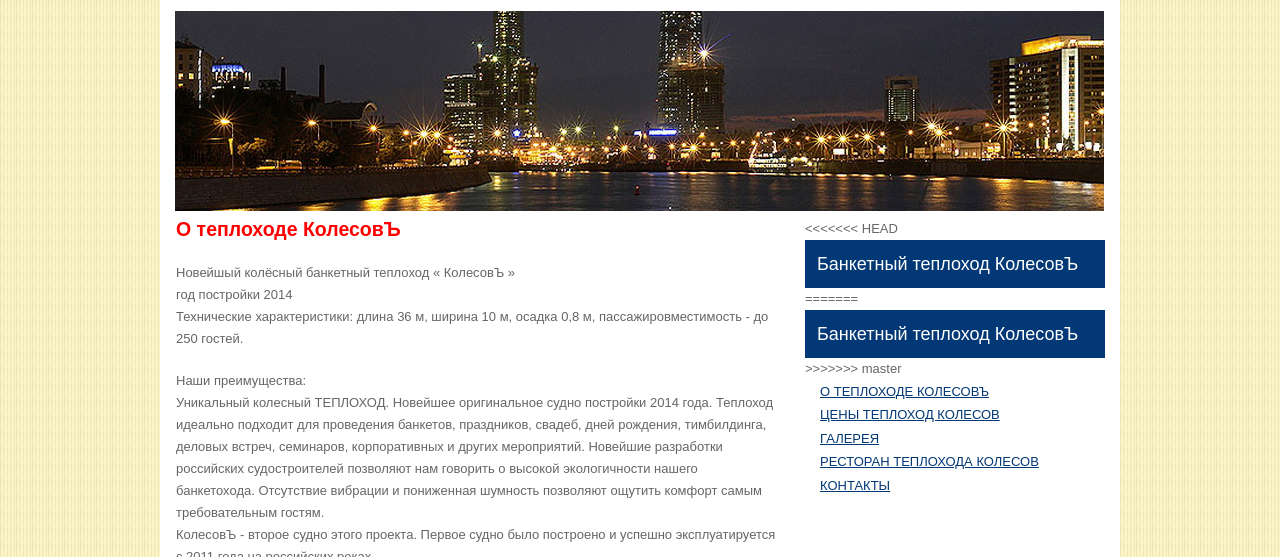
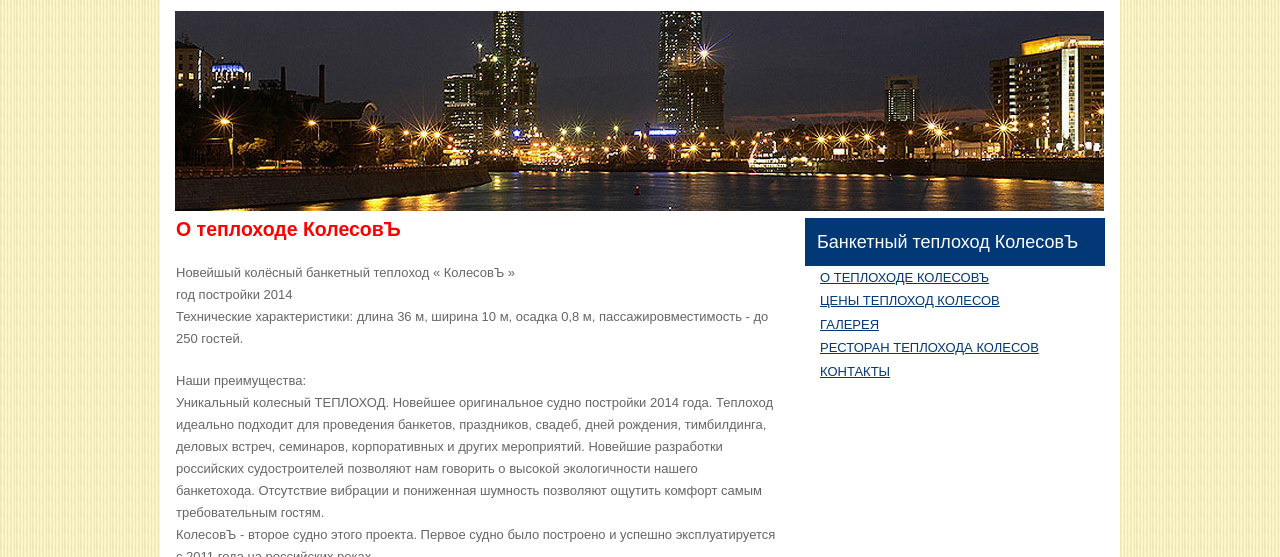
Before and after one commit to reder18/mine_sprite, a plain HTML site: page index.html in a window 1280 px wide. Shown: the part 243-800 px from the top of the page. Drawn offline with Linux system fonts and the light colour scheme.

Commit message:
fixed h2

```diff
--- a/index.html
+++ b/index.html
@@ -39,11 +39,7 @@
       года на российских реках.</p>
   </div>
   <div class="sidebar">
-<<<<<<< HEAD
     <h2>Банкетный теплоход КолесовЪ</h2>
-=======
-   <h2>Банкетный теплоход КолесовЪ</h2>
->>>>>>> master
     <ul>
      <li><a href="#">О теплоходе КолесовЪ</a></li>
      <li><a href="#">Цены теплоход Колесов</a></li>
```
